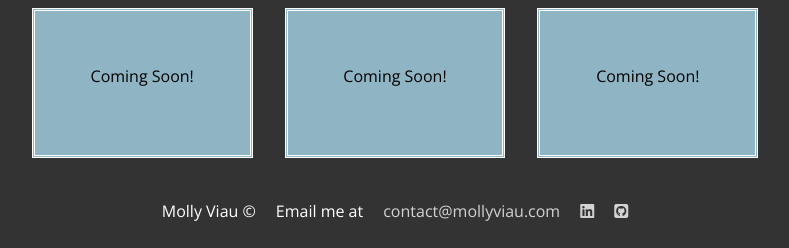
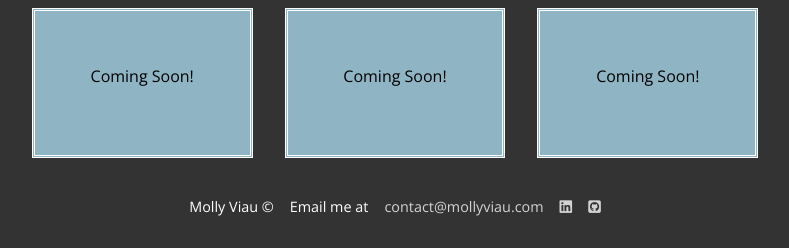
Before and after one commit to mollyviau/portfolio2022, a PHP site: page / in a window 1280 px wide. Shown: the part 746-994 px from the top of the page, without its empty margins (245-1034 px from the left). After the commit the page ends 962 px from the top, so only its background shows below. Run offline with PHP 8.4, Linux system fonts and the light colour scheme; some libraries are stand-ins or nearby versions.

Commit message:
adjusted responsiveness of footer p

```diff
--- a/css/style.css
+++ b/css/style.css
@@ -146,6 +146,7 @@ ul {
     background-color: #333;
     color: white;
 
+
  }
 
  a {
@@ -157,7 +158,8 @@ ul {
   footer p {
       float: left;
       display: block;
-      padding: 10px;
+      padding: 0.20rem;
+      font-size: 0.80rem;
   }
 
   #copyButton {
@@ -176,6 +178,11 @@ ul {
         margin-top: 20%;
     }
 
+    footer p {
+        padding: 0.5rem;
+        font-size: 0.80rem;
+    }
+
 }
 
 @media only screen and (min-width: 868px) {
@@ -185,6 +192,11 @@ ul {
   }
   .holderText {
     margin-top: 20%;
+}
+
+footer p {
+    padding: 0.5rem;
+    font-size: 0.80rem;
 }
 
 }
@@ -203,6 +215,11 @@ ul {
 
     .portfolioItem {
         margin: 1rem;
+    }
+
+    footer p {
+        padding: 0.5rem;
+        font-size: 0.80rem;
     }
 
 
@@ -225,6 +242,12 @@ ul {
         margin: 1rem;
     }
 
+
+    footer p {
+        padding: 0.5rem;
+        font-size: 0.80rem;
+    }
+
   }
 
   @media only screen and (min-width: 1168px) {
@@ -239,6 +262,12 @@ ul {
     }
     .portfolioItem {
         margin: 1rem;
+    }
+
+
+    footer p {
+        padding: 0.5rem;
+        font-size: 0.85rem;
     }
     }
 
@@ -260,6 +289,11 @@ ul {
 
         .holderText {
             margin-top: 25%;
+        }
+
+        footer p {
+            padding: 0.5rem;
+            font-size: 0.90rem;
         }
 
   }
```
